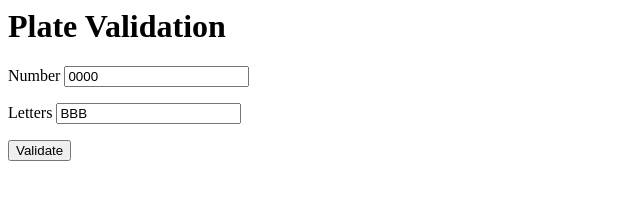
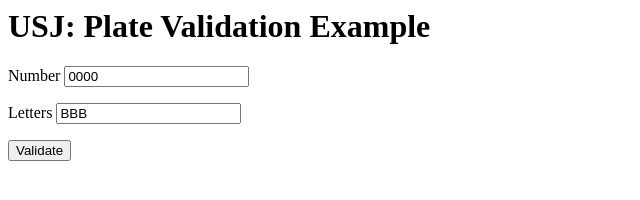
Before and after one commit to dcoloma/softwarequality2022-ci, a plain HTML site: page index.html in a window 1280 px wide. Shown: the whole page, without its empty margins (0-640 px from the left). Drawn offline with Linux system fonts and the light colour scheme.

Commit message:
Update index.html

```diff
--- a/index.html
+++ b/index.html
@@ -31,7 +31,7 @@
     </script>
     </head>
     <body>
-        <h1> Plate Validation </h1>
+        <h1> USJ: Plate Validation Example </h1>
         <p>
         Number <input name="input-number" id="input-number" value="0000" pattern=".{4,4}"> </input>
         </p>
```
